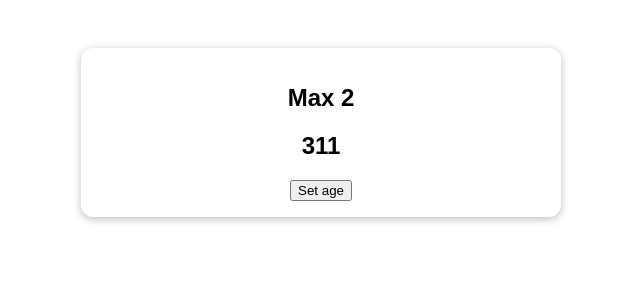
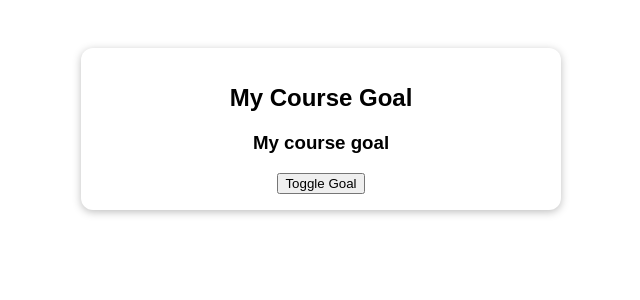
Before and after one commit to sabyrzhan/vuejs-the-complete-guide-course, a Vue app in the folder 019-composition-api/: page / in a window 1280 px wide. Shown: the top 300 px of the page, without its empty margins (319-959 px from the left). Built offline with nearby package versions, Linux system fonts and the light colour scheme.

Commit message:
019-composition-api: data and functions task - implement using refs

```diff
--- a/019-composition-api/src/App.vue
+++ b/019-composition-api/src/App.vue
@@ -1,30 +1,22 @@
 <template>
   <section class="container">
-    <h2>{{ user.username }}</h2>
-    <h2>{{ user.age }}</h2>
-    <button @click="setAge">Set age</button>
+    <h2>My Course Goal</h2>
+    <h3 v-if="isShown">{{ goal }}</h3>
+    <button @click="toggle">Toggle Goal</button>
   </section>
 </template>
 
 <script>
-import { reactive } from "vue";
+import {ref} from "vue";
 
 export default {
   setup() {
-    const user = reactive({
-      username: 'Max',
-      age: 31
-    })
-    setTimeout(() => {
-      user.username = 'Max 2';
-      user.age = 311
-    }, 2000);
-
-    function setAge() {
-      user.age = 3222;
+    const goal = ref('My course goal');
+    const isShown = ref(true);
+    function toggle() {
+      isShown.value = !isShown.value;
     }
-
-    return { user: user, setAge }
+    return { goal: goal, isShown: isShown, toggle: toggle }
   }
 };
 </script>
```
